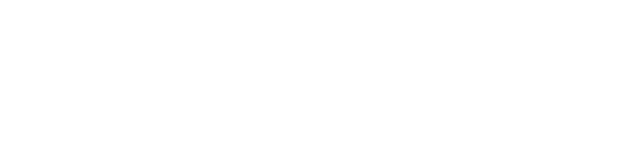
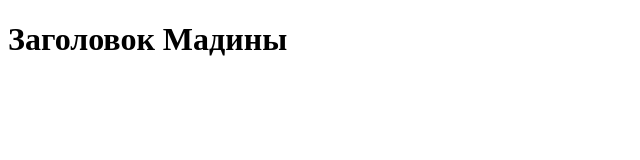
Before and after one commit to LEO-NS/css50, a plain HTML site: page index.html in a window 1280 px wide. Shown: the whole page, without its empty margins (0-640 px from the left). Drawn offline with Linux system fonts and the light colour scheme.

Commit message:
добавили заголовок Мадины

```diff
--- a/index.html
+++ b/index.html
@@ -6,5 +6,7 @@
     <title>Document</title>
     <link rel="stylesheet" href="style.css" />
   </head>
-  <body></body>
+  <body>
+    <h1>Заголовок Мадины</h1>
+  </body>
 </html>
```
